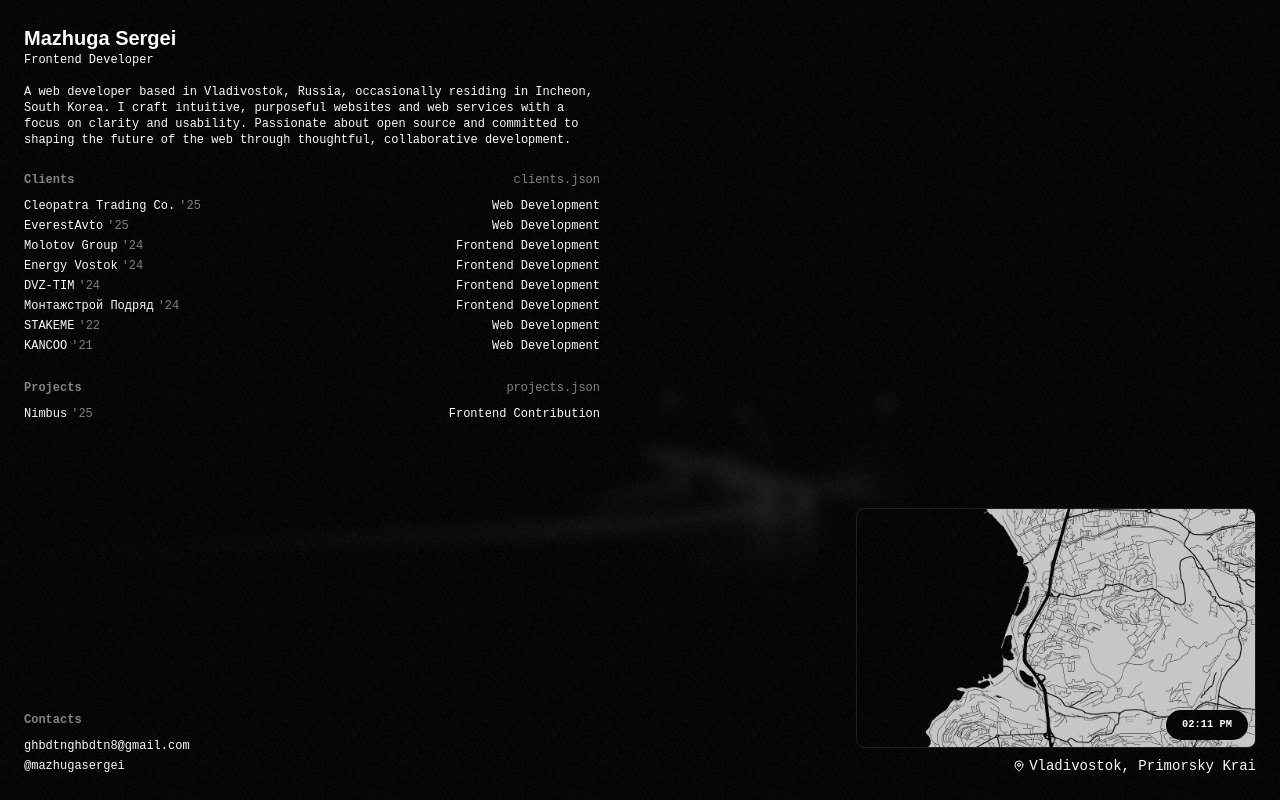
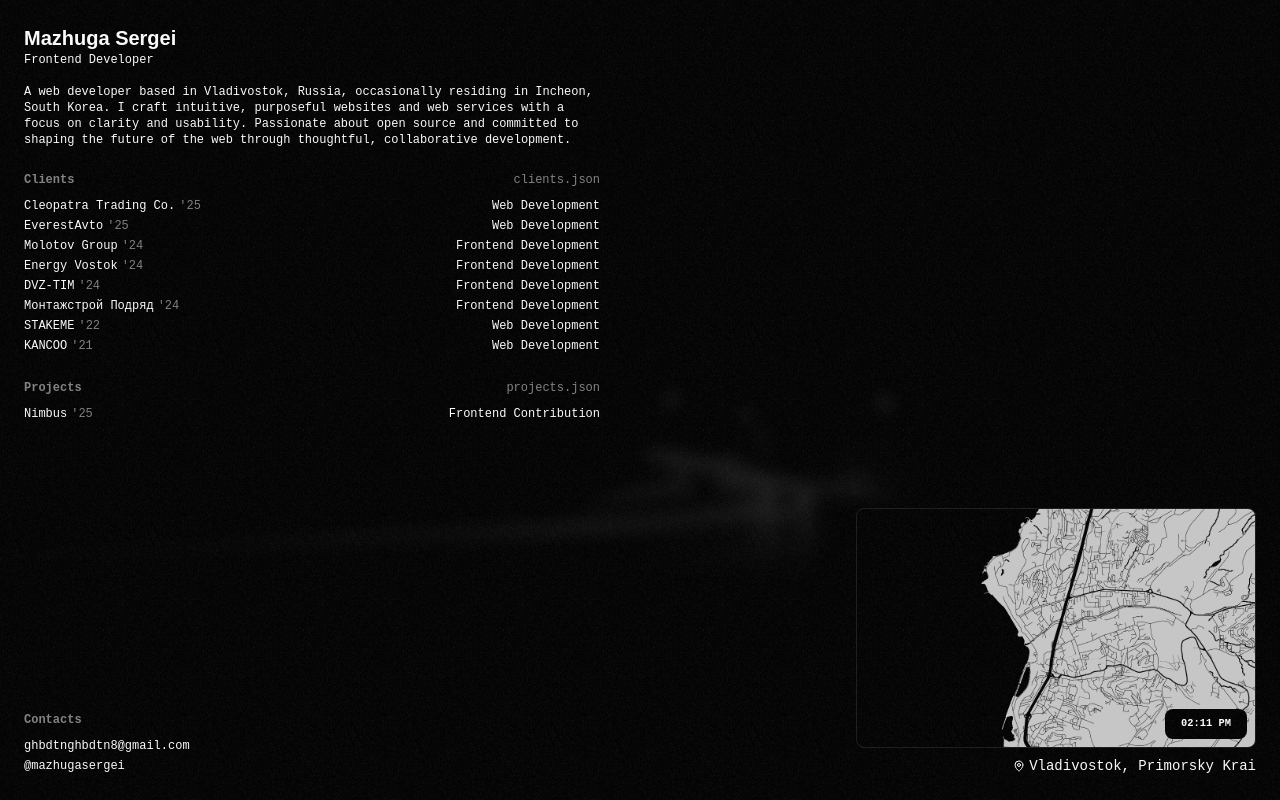
Before and after one commit to mazhugasergei/mazhugasergei.github.io, a Next.js app: page / in a window 1280 px wide. Built offline with nearby package versions, Linux system fonts and the light colour scheme; a web font is replaced by a local one.

Commit message:
style: fix map

```diff
--- a/src/app/(home)/page.tsx
+++ b/src/app/(home)/page.tsx
@@ -1,5 +1,5 @@
 import { CustomAnimatedText } from "@/components/custom-animated-text"
-import { VladivostokClock } from "@/components/vladivostok-clock"
+import { Map } from "@/components/map"
 import { headingFont } from "@/fonts"
 import { cn } from "@/utils"
 import Link from "next/link"
@@ -95,7 +95,7 @@ export default function Page() {
 				))}
 			</div>
 
-			<VladivostokClock />
+			<Map />
 		</main>
 	)
 }
--- a/src/components/vladivostok-clock.tsx
+++ b/src/components/map.tsx
@@ -6,8 +6,8 @@ import { MapPin } from "lucide-react"
 import Image from "next/image"
 import React from "react"
 
-export const VladivostokClock = ({ className, ...props }: React.HTMLAttributes<HTMLDivElement>) => {
-	const [time, setTime] = React.useState("00:00 AM")
+export const Map = ({ className, ...props }: React.HTMLAttributes<HTMLDivElement>) => {
+	const [time, setTime] = React.useState("--:-- AM")
 
 	React.useEffect(() => {
 		const update = () => {
@@ -27,16 +27,9 @@ export const VladivostokClock = ({ className, ...props }: React.HTMLAttributes<H
 
 	return (
 		<div className={cn("flex flex-col items-end justify-end gap-2", className)} {...props}>
-			<div className="relative">
-				<Image
-					src={map}
-					alt="map"
-					width={400}
-					height={400}
-					placeholder="blur"
-					className="aspect-[5/3] w-full max-w-[25rem] rounded-md border object-cover"
-				/>
-				<span className="absolute right-2 bottom-2 rounded-full bg-black px-4 py-2 text-[.65rem] font-bold whitespace-nowrap text-white">
+			<div className="relative aspect-[5/3] w-full max-w-[25rem] overflow-hidden rounded-md border">
+				<Image src={map} alt="map" width={400} className="max-w-[25rem] object-cover" />
+				<span className="absolute right-2 bottom-2 rounded-md bg-black px-4 py-2 text-[.65rem] font-bold whitespace-nowrap text-white">
 					{time}
 				</span>
 			</div>
```
